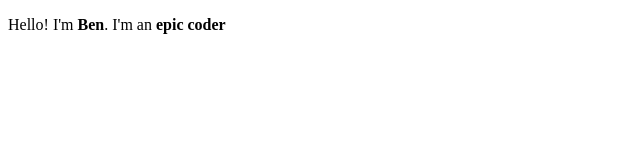
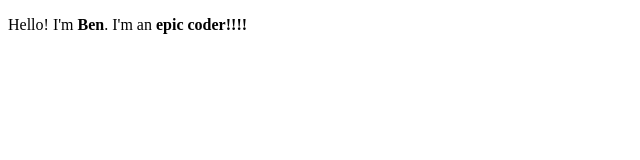
Before and after one commit to laundryfrog/testsite, a plain HTML site: page index.html in a window 1280 px wide. Shown: the full height of the page, 0-640 px from the left. Drawn offline with nearby package versions, Linux system fonts and the light colour scheme; no server answers.

Commit message:
Update index.html

```diff
--- a/index.html
+++ b/index.html
@@ -13,7 +13,7 @@ $.get("navigation.html", function(data){
 <div id="nav-placeholder"></div>
 
 <p>
-Hello! I'm <strong>Ben</strong>. I'm an <b>epic coder</b>
+Hello! I'm <strong>Ben</strong>. I'm an <b>epic coder!!!!</b>
 </p>
 
 </body>
```
